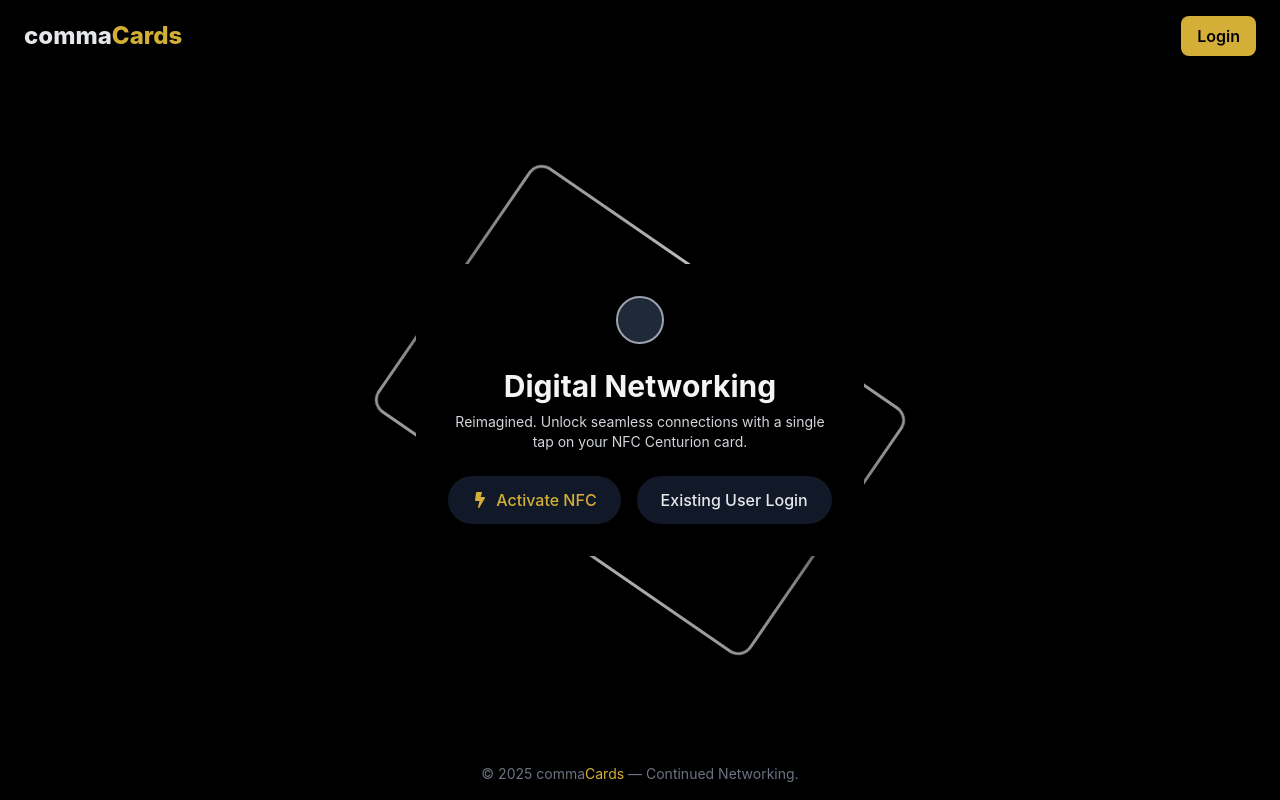
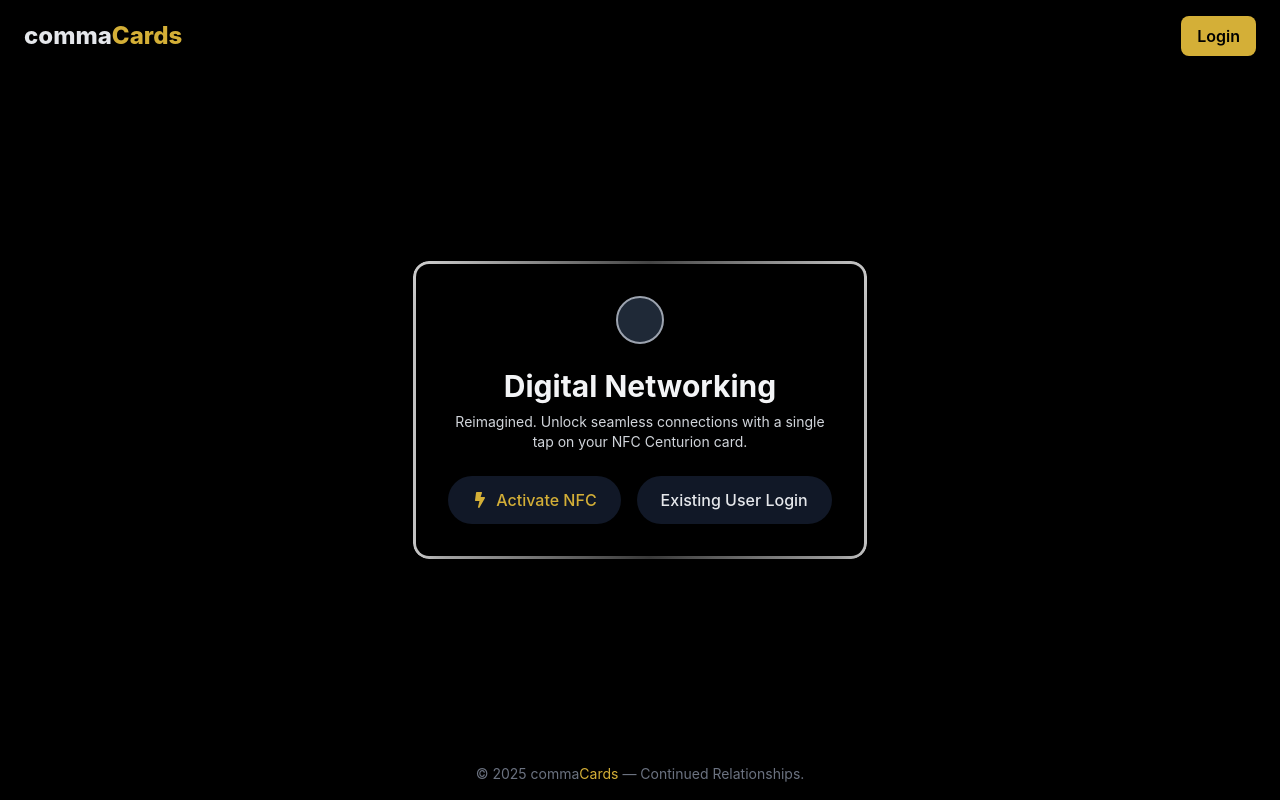
Before and after one commit to sandy-the-earth/nfc-frontend, a React (Vite) app: page / in a window 1280 px wide. Built offline with nearby package versions, Linux system fonts and the light colour scheme.

Commit message:
Refactor gradient border styles and animations in HomePage component

```diff
--- a/src/index.css
+++ b/src/index.css
@@ -18,17 +18,19 @@
   }
   /* index.css */
 
-@keyframes spinBorder {
-  to { transform: rotate(360deg); }
+/* index.css */
+
+/* Shimmer animation: moves a highlight around the border */
+@keyframes borderShimmer {
+  0%   { background-position: -200% 0; }
+  100% { background-position: 200% 0; }
 }
 
-/* Gradient‐border wrapper */
 .gradient-border {
   position: relative;
-  border-radius: 1rem;    /* match card radius */
-  padding: 3px;           /* thickness of border */
+  border-radius: 1rem;    /* match your card radius */
+  padding: 3px;           /* border thickness */
   display: inline-block;
-  /* ensure the pseudo-element covers the whole wrapper */
   overflow: visible;
 }
 .gradient-border::before {
@@ -36,27 +38,28 @@
   position: absolute;
   inset: 0;
   border-radius: inherit;
+  /* create a long horizontal gradient: dark-to-light-to-dark */
   background:
-    conic-gradient(
-      from 0deg,
-      #ccc 0%,
-      #777 25%,
-      #ccc 50%,
-      #777 75%,
-      #ccc 100%
+    linear-gradient(
+      90deg,
+      #444 0%,
+      #ccc 25%,
+      #777 50%,
+      #ccc 75%,
+      #444 100%
     );
-  /* mask center so only border shows */
+  background-size: 200% 100%;
+  /* mask center so only border remains visible */
   -webkit-mask:
     linear-gradient(#fff 0 0) content-box,
     linear-gradient(#fff 0 0);
   -webkit-mask-composite: destination-out;
           mask-composite: exclude;
   mask-mode: alpha;
-  padding: 3px;           /* same as wrapper padding */
-  animation: spinBorder 5s linear infinite;
+  padding: 3px;           /* same as .gradient-border padding */
+  animation: borderShimmer 4s linear infinite;
   z-index: 0;
 }
-/* Ensure inner card sits above the border layer */
 .gradient-border > * {
   position: relative;
   z-index: 1;
--- a/src/pages/HomePage.jsx
+++ b/src/pages/HomePage.jsx
@@ -2,13 +2,13 @@ import React, { useEffect, useState } from 'react';
 import { useNavigate } from 'react-router-dom';
 import { FaBolt } from 'react-icons/fa';
 import { useSpring, useTrail, animated, config } from '@react-spring/web';
-import '../index.css'; // make sure this is imported so .gradient-border is available
+import '../index.css'; // load .gradient-border styles
 
 export default function HomePage() {
   const navigate = useNavigate();
   const [mounted, setMounted] = useState(false);
 
-  // Entry fade+scale
+  // entry fade+scale
   const entry = useSpring({
     from: { opacity: 0, transform: 'scale(0.9)' },
     to: { opacity: 1, transform: 'scale(1)' },
@@ -16,7 +16,7 @@ export default function HomePage() {
     delay: 200,
   });
 
-  // Trail for heading, subtext, buttons
+  // trail for heading, subtext, buttons
   const trail = useTrail(3, {
     opacity: mounted ? 1 : 0,
     transform: mounted ? 'translateY(0)' : 'translateY(20px)',
@@ -45,22 +45,25 @@ export default function HomePage() {
 
       {/* Hero */}
       <main className="flex-grow flex items-center justify-center px-6">
+        {/* Animated wrapper that fades + scales in */}
         <animated.div style={entry} className="gradient-border rounded-3xl">
           <div className="bg-black p-8 rounded-3xl shadow-xl text-center">
-            {/* Centurion accent circle */}
+            {/* Accent circle */}
             <div className="flex justify-center mb-6">
               <div className="w-12 h-12 bg-gray-800 rounded-full border-2 border-gray-400" />
             </div>
 
-            {/* Animated Text */}
+            {/* Headline */}
             <animated.h1 style={trail[0]} className="text-3xl font-bold text-gray-100">
               Digital Networking
             </animated.h1>
+
+            {/* Subtext */}
             <animated.p style={trail[1]} className="mt-2 text-sm text-gray-300 max-w-sm mx-auto">
               Reimagined. Unlock seamless connections with a single tap on your NFC Centurion card.
             </animated.p>
 
-            {/* Animated Buttons */}
+            {/* Buttons */}
             <animated.div style={trail[2]} className="mt-6 flex flex-col md:flex-row justify-center gap-4">
               <button
                 onClick={() => navigate('/activate')}
@@ -81,7 +84,7 @@ export default function HomePage() {
 
       {/* Footer */}
       <footer className="py-4 text-center text-sm text-gray-500 bg-black">
-        &copy; {new Date().getFullYear()} comma<span className="text-[#D4AF37]">Cards</span> — Continued Networking.
+        &copy; {new Date().getFullYear()} comma<span className="text-[#D4AF37]">Cards</span> — Continued Relationships.
       </footer>
     </div>
   );
```
